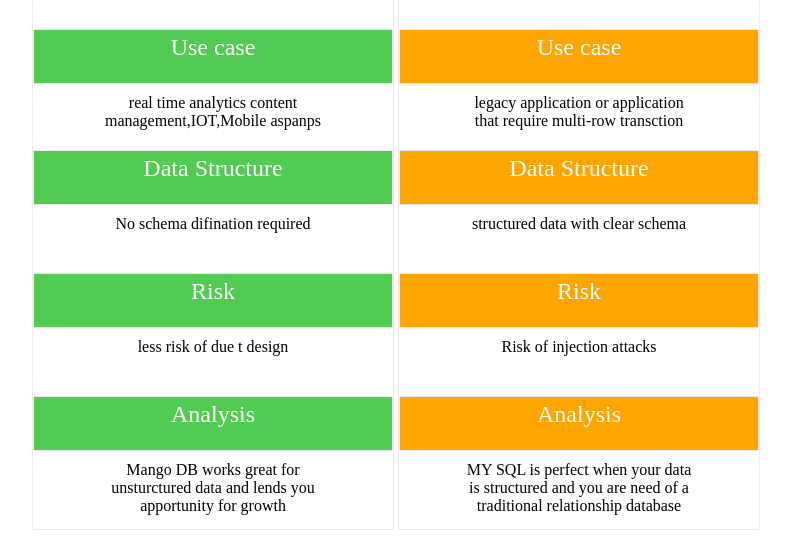
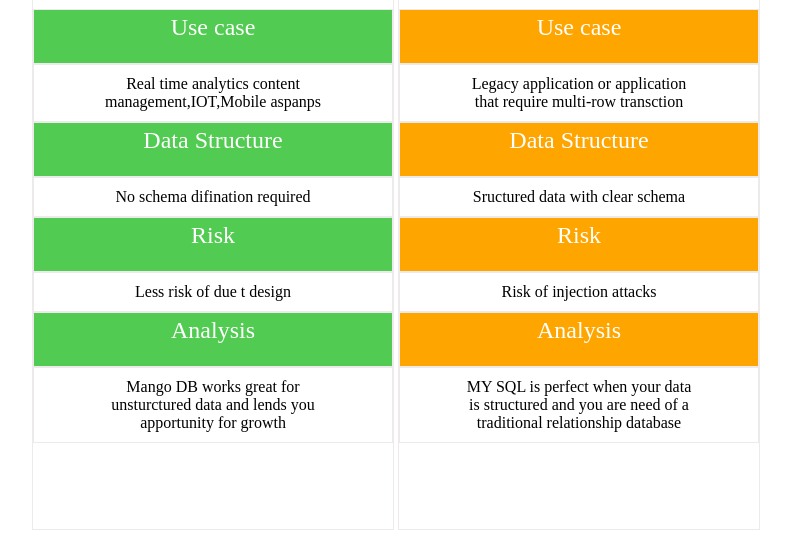
Before and after one commit to AvinashTSawant/Pricing-table, a plain HTML site: page demo.html in a window 1280 px wide. Shown: the part 100-654 px from the top of the page, without its empty margins (296-1087 px from the left). Drawn offline with Linux system fonts and the light colour scheme.

Commit message:
Dom upto session28
dom upto session28

```diff
--- a/demo.html
+++ b/demo.html
@@ -13,11 +13,11 @@
                 <img src="mango.png" width="250px" height="60px">
             </div>
             <div class="useCase">Use case</div>
-            <div class="content">real time analytics content <br>management,IOT,Mobile aspanps</div>
+            <div class="content">Real time analytics content <br>management,IOT,Mobile aspanps</div>
             <div class="DataStructure">Data Structure</div>
             <div class="content">No schema difination required</div>
             <div class="risk">Risk</div>
-            <div class="content">less risk of due t design</div>
+            <div class="content">Less risk of due t design</div>
             <div class="analysis">Analysis</div>
             <div class="content">Mango DB works great for<br> unsturctured data and lends you<br> apportunity for growth</div>
         </div>
@@ -26,9 +26,9 @@
                 <img src="my sql.png" width="250px" height="60px" >
             </div>
             <div class="useCase2">Use case</div>
-            <div class="content">legacy application or application<br>that require multi-row transction </div>
+            <div class="content">Legacy application or application<br>that require multi-row transction </div>
             <div class="DataStructure2">Data Structure</div>
-            <div class="content">structured data with clear schema</div>
+            <div class="content">Sructured data with clear schema</div>
             <div class="risk2">Risk</div>
             <div class="content">Risk of injection attacks</div>
             <div class="analysis2">Analysis</div>
--- a/styleDemo.css
+++ b/styleDemo.css
@@ -22,7 +22,7 @@
     height: 45px;
     width: 350px;
     border: 1px solid rgb(236, 234, 234);
-    margin-top: 20px;
+    /* margin-top: 20px; */
     background-color: rgb(81, 203, 81);
     text-align: center;
     font-size: x-large;
@@ -35,7 +35,7 @@
     height: 45px;
     width: 350px;
     border: 1px solid rgb(236, 234, 234);
-    margin-top: 10px;
+    /* margin-top: 10px; */
     background-color: rgb(81, 203, 81);
     text-align: center;
     font-size: x-large;
@@ -45,13 +45,14 @@
 .content{
     text-align: center;
     padding: 10px;
+    border: 1px solid rgb(236, 234, 234);
 
 }
 .risk{
     height: 45px;
     width: 350px;
     border: 1px solid rgb(236, 234, 234);
-    margin-top: 30px;
+    /* margin-top: 30px; */
     background-color: rgb(81, 203, 81);
     text-align: center;
     font-size: x-large;
@@ -62,7 +63,7 @@
     height: 45px;
     width: 350px;
     border: 1px solid rgb(236, 234, 234);
-    margin-top: 30px;
+    /* margin-top: 30px; */
     background-color: rgb(81, 203, 81);
     text-align: center;
     font-size: x-large;
@@ -88,7 +89,7 @@
     height: 45px;
     width: 350px;
     border: 1px solid rgb(236, 234, 234);
-    margin-top: 20px;
+    /* margin-top: 20px; */
     background-color: orange;
     font-size: x-large;
     color: white;
@@ -99,7 +100,7 @@
     height: 45px;
     width: 350px;
     border: 1px solid rgb(236, 234, 234);
-    margin-top: 10px;
+    /* margin-top: 10px; */
     background-color: orange;
     text-align: center;
     font-size: x-large;
@@ -110,7 +111,7 @@
     height: 45px;
     width: 350px;
     border: 1px solid rgb(236, 234, 234);
-    margin-top: 30px;
+    /* margin-top: 30px; */
     background-color: orange;
     text-align: center;
     font-size: x-large;
@@ -121,7 +122,7 @@
     height: 45px;
     width: 350px;
     border: 1px solid rgb(236, 234, 234);
-    margin-top: 30px;
+    /* margin-top: 30px; */
     background-color: orange;
     text-align: center;
     font-size: x-large;
```
